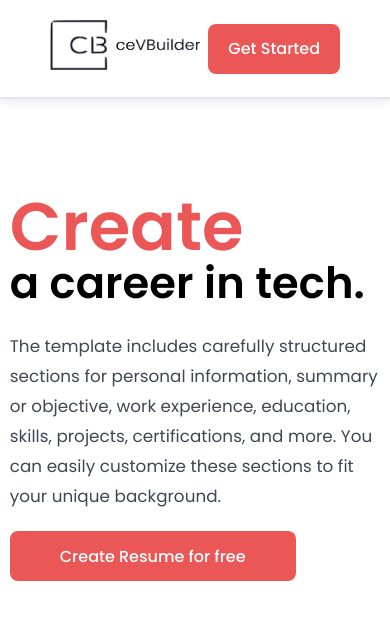
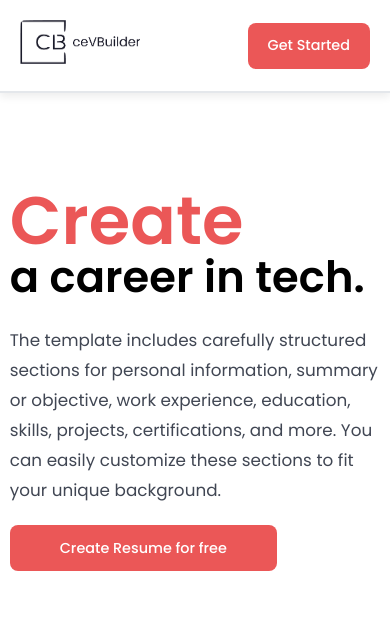
Before and after one commit to Moamal-2000/resume-builder, a Next.js app: page / in a window 390 px wide. Shown: the top 620 px of the page. Built offline with nearby package versions, Linux system fonts and the light colour scheme.

Commit message:
style(Header): enhance responsiveness

```diff
--- a/src/components/Header/Header.module.scss
+++ b/src/components/Header/Header.module.scss
@@ -1,3 +1,5 @@
+@use "@/styles/mixins" as m;
+
 .header {
   display: flex;
   align-items: center;
@@ -6,3 +8,14 @@
   border-bottom: solid 2px #E4E7EB;
   box-shadow: 0 4px 8px rgba(0, 0, 0, .07);
 }
+
+@include m.small {
+  .header {
+    padding: 20px;
+  }
+
+  .header .logo>img {
+    width: 120px;
+    height: 44px;
+  }
+}
--- a/src/components/Shared/Buttons/Button/Button.module.scss
+++ b/src/components/Shared/Buttons/Button/Button.module.scss
@@ -1,3 +1,5 @@
+@use "@/styles/mixins" as m;
+
 .button {
   border: none;
   background-color: #EB5757;
@@ -18,3 +20,10 @@
   text-wrap: nowrap;
   text-align: center;
 }
+
+@include m.small {
+  .button {
+    font-size: .9rem;
+    min-height: 46px;
+  }
+}
```
